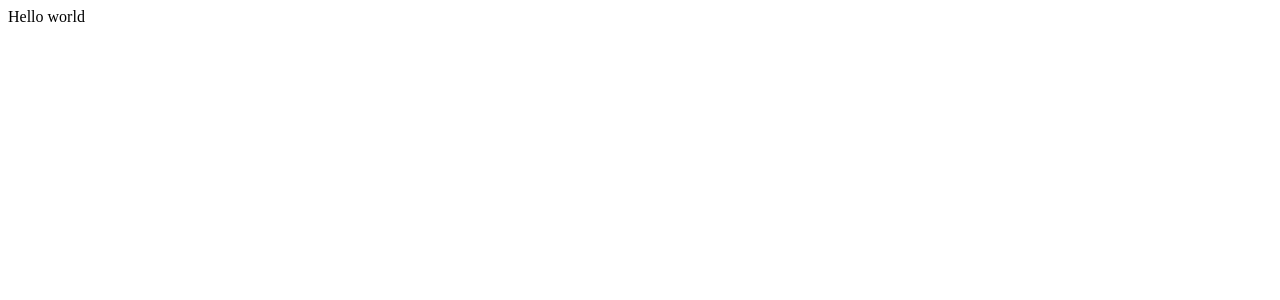
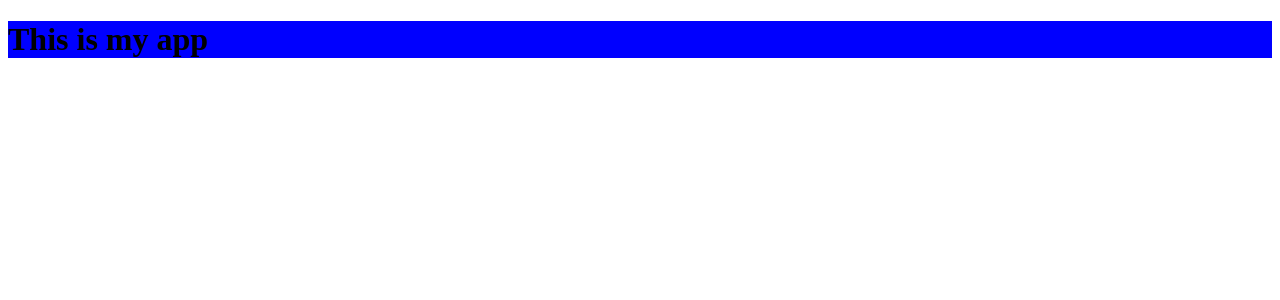
Before and after one commit to ctrlxn4/react-boilerplate, a React app: page / in a window 1280 px wide. Shown: the top 300 px of the page. Built offline with nearby package versions, Linux system fonts and the light colour scheme.

Commit message:
Adding support for css.

```diff
--- a/package.json
+++ b/package.json
@@ -12,8 +12,10 @@
     "babel-loader": "^7.1.5",
     "babel-preset-env": "^1.7.0",
     "babel-preset-react": "^6.24.1",
+    "css-loader": "^1.0.0",
     "html-webpack-plugin": "^3.2.0",
     "lodash": "^4.17.10",
+    "style-loader": "^0.22.1",
     "webpack": "^4.16.5",
     "webpack-cli": "^3.1.0",
     "webpack-dev-server": "^3.1.5"
--- /dev/null
+++ b/src/App.css
@@ -0,0 +1,3 @@
+.App {
+    background: blue;
+}
--- /dev/null
+++ b/src/App.js
@@ -0,0 +1,8 @@
+require('./App.css');
+import React from 'react';
+
+export const App = () => {
+  return <div className="App">
+    <h1>This is my app</h1>
+  </div>
+}
--- a/src/index.js
+++ b/src/index.js
@@ -1,8 +1,9 @@
 import React from 'react';
 import ReactDOM from 'react-dom';
+import { App } from './App';
 
 const Index = () => {
-  return <div>Hello world</div>;
+  return <App />
 };
 
 ReactDOM.render(<Index />, document.getElementById('app'));
--- a/webpack.config.js
+++ b/webpack.config.js
@@ -16,6 +16,10 @@ const rules = [
     use: {
       loader: "babel-loader",
     }
+  },
+  {
+    test: /\.css$/,
+    use: ["style-loader", "css-loader"]
   }
 ];
 
```
Also changed, not shown: 2 other files (tests, documents, lock files or other folders).
